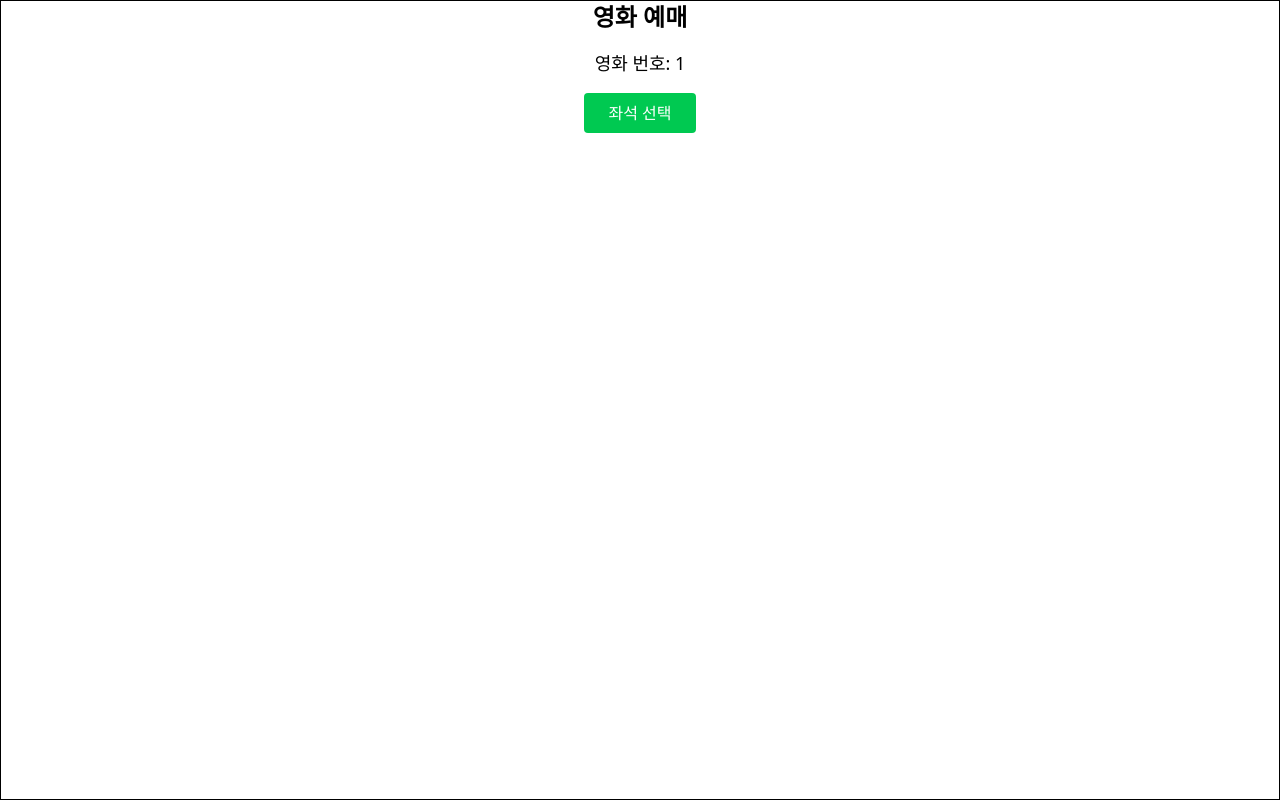
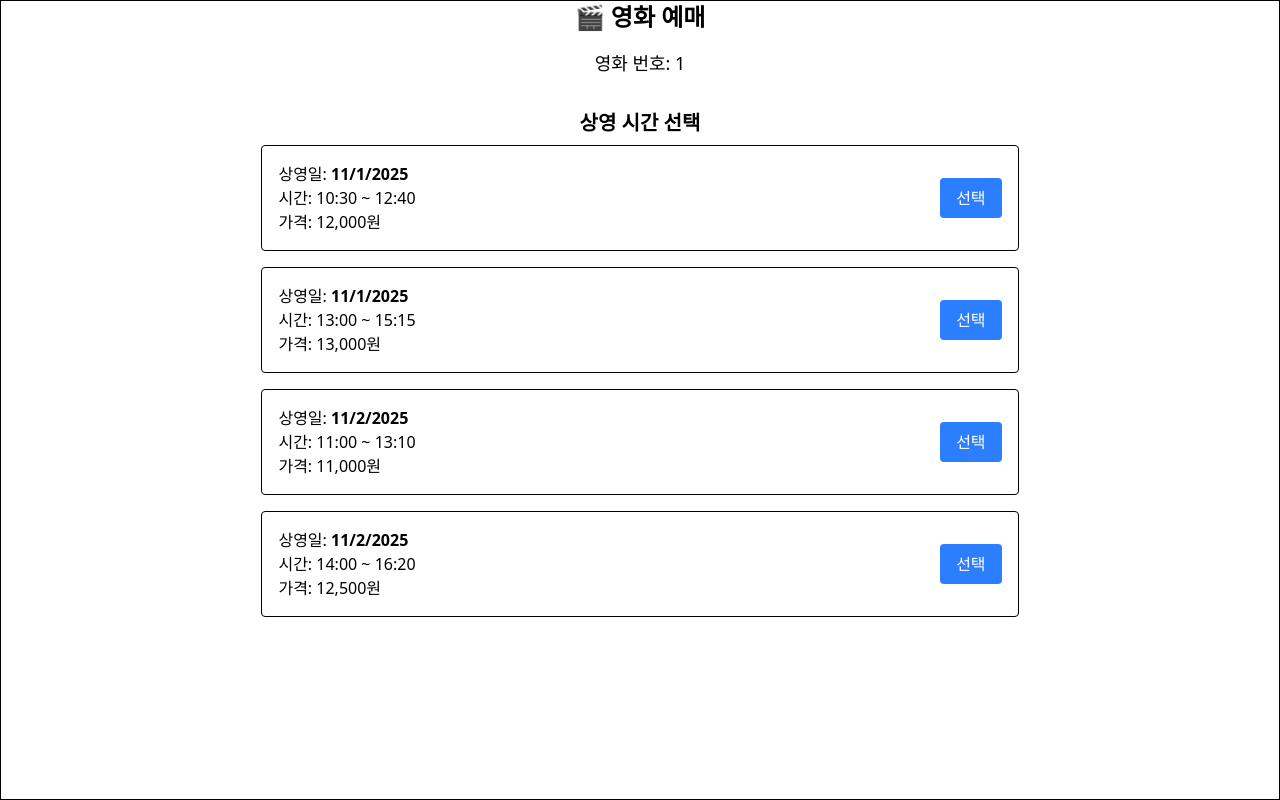
Before and after one commit to urcloud/Movie_Reservation, a React (Vite) app in the folder frontend/: page /booking/1 in a window 1280 px wide. Built offline with nearby package versions, Linux system fonts and the light colour scheme.

Commit message:
feat: 예매 로직에 상영 추가

```diff
--- /dev/null
+++ b/frontend/src/data/screeningSeats.ts
@@ -0,0 +1,24 @@
+import type { ScreeningSeat } from "../models/screeningSeat";
+import { mockSeats } from "./seats";
+
+function getRandomBoolean(probability = 0.2) {
+  // 20% 확률로 예약됨
+  return Math.random() < probability;
+}
+
+export const mockScreeningSeats: ScreeningSeat[] = [];
+
+let screeningSeatIdCounter = 1;
+
+// screeningId 1~8 (각 상영마다 전체 좌석에 대해 예약 여부 생성)
+for (let screeningId = 1; screeningId <= 8; screeningId++) {
+  mockSeats.forEach((seat) => {
+    mockScreeningSeats.push({
+      screeningSeatId: screeningSeatIdCounter++,
+      screeningId,
+      theaterId: seat.theaterId,
+      seatId: seat.seatId,
+      isReserved: getRandomBoolean(),
+    });
+  });
+}
--- /dev/null
+++ b/frontend/src/data/screenings.ts
@@ -0,0 +1,76 @@
+import type { Screening } from "../models/screening";
+
+export const mockScreenings: Screening[] = [
+  {
+    screeningId: 1,
+    movieId: 1,
+    theaterId: 1,
+    screeningDate: new Date("2025-11-01"),
+    startTime: "10:30",
+    endTime: "12:40",
+    ticketPrice: 12000,
+  },
+  {
+    screeningId: 2,
+    movieId: 1,
+    theaterId: 1,
+    screeningDate: new Date("2025-11-01"),
+    startTime: "13:00",
+    endTime: "15:15",
+    ticketPrice: 13000,
+  },
+  {
+    screeningId: 3,
+    movieId: 1,
+    theaterId: 2,
+    screeningDate: new Date("2025-11-02"),
+    startTime: "11:00",
+    endTime: "13:10",
+    ticketPrice: 11000,
+  },
+  {
+    screeningId: 4,
+    movieId: 1,
+    theaterId: 2,
+    screeningDate: new Date("2025-11-02"),
+    startTime: "14:00",
+    endTime: "16:20",
+    ticketPrice: 12500,
+  },
+  {
+    screeningId: 5,
+    movieId: 2,
+    theaterId: 3,
+    screeningDate: new Date("2025-11-03"),
+    startTime: "09:45",
+    endTime: "12:00",
+    ticketPrice: 10000,
+  },
+  {
+    screeningId: 6,
+    movieId: 2,
+    theaterId: 3,
+    screeningDate: new Date("2025-11-03"),
+    startTime: "12:30",
+    endTime: "14:45",
+    ticketPrice: 11500,
+  },
+  {
+    screeningId: 7,
+    movieId: 2,
+    theaterId: 1,
+    screeningDate: new Date("2025-11-04"),
+    startTime: "18:00",
+    endTime: "20:10",
+    ticketPrice: 14000,
+  },
+  {
+    screeningId: 8,
+    movieId: 2,
+    theaterId: 2,
+    screeningDate: new Date("2025-11-04"),
+    startTime: "20:30",
+    endTime: "22:50",
+    ticketPrice: 15000,
+  },
+];
--- a/frontend/src/data/seats.ts
+++ b/frontend/src/data/seats.ts
@@ -1,33 +1,30 @@
-export const mockScreeningSeat = [
-  { seatId: 1, screeningId: 1, isReserved: false },
-  { seatId: 2, screeningId: 1, isReserved: true },
-  { seatId: 3, screeningId: 1, isReserved: false },
-  { seatId: 4, screeningId: 1, isReserved: false },
-  { seatId: 5, screeningId: 1, isReserved: false },
-  { seatId: 6, screeningId: 1, isReserved: true },
-  { seatId: 7, screeningId: 1, isReserved: false },
-  { seatId: 8, screeningId: 1, isReserved: true },
-  { seatId: 9, screeningId: 1, isReserved: false },
-  { seatId: 10, screeningId: 1, isReserved: false },
-  { seatId: 11, screeningId: 1, isReserved: false },
-  { seatId: 12, screeningId: 1, isReserved: true },
-  { seatId: 13, screeningId: 1, isReserved: false },
-  { seatId: 14, screeningId: 1, isReserved: true },
-  { seatId: 15, screeningId: 1, isReserved: false },
-  { seatId: 16, screeningId: 1, isReserved: false },
-  { seatId: 17, screeningId: 1, isReserved: false },
-  { seatId: 18, screeningId: 1, isReserved: true },
-  { seatId: 19, screeningId: 1, isReserved: false },
-  { seatId: 20, screeningId: 1, isReserved: true },
-  { seatId: 21, screeningId: 1, isReserved: false },
-  { seatId: 22, screeningId: 1, isReserved: false },
-  { seatId: 23, screeningId: 1, isReserved: false },
-  { seatId: 24, screeningId: 1, isReserved: true },
-  { seatId: 25, screeningId: 1, isReserved: false },
-  { seatId: 26, screeningId: 1, isReserved: true },
-  { seatId: 27, screeningId: 1, isReserved: false },
-  { seatId: 28, screeningId: 1, isReserved: false },
-  { seatId: 29, screeningId: 1, isReserved: false },
-  { seatId: 30, screeningId: 1, isReserved: true },
-  // 실제로는 상영관의 좌석 수에 맞게 데이터를 받아옴
+import type { Seat } from "../models/seat";
+
+export const mockSeats: Seat[] = [
+  // 1관 (5행 6열)
+  ...Array.from({ length: 5 }, (_, rowIndex) =>
+    Array.from({ length: 6 }, (_, colIndex) => ({
+      seatId: rowIndex * 6 + colIndex + 1,
+      theaterId: 1,
+      seatNumber: `${String.fromCharCode(65 + rowIndex)}${colIndex + 1}`,
+    }))
+  ).flat(),
+
+  // 2관 (5행 8열)
+  ...Array.from({ length: 5 }, (_, rowIndex) =>
+    Array.from({ length: 8 }, (_, colIndex) => ({
+      seatId: 30 + rowIndex * 8 + colIndex + 1,
+      theaterId: 2,
+      seatNumber: `${String.fromCharCode(65 + rowIndex)}${colIndex + 1}`,
+    }))
+  ).flat(),
+
+  // 3관 (4행 5열)
+  ...Array.from({ length: 4 }, (_, rowIndex) =>
+    Array.from({ length: 5 }, (_, colIndex) => ({
+      seatId: 70 + rowIndex * 5 + colIndex + 1,
+      theaterId: 3,
+      seatNumber: `${String.fromCharCode(65 + rowIndex)}${colIndex + 1}`,
+    }))
+  ).flat(),
 ];
--- /dev/null
+++ b/frontend/src/data/theaters.ts
@@ -0,0 +1,25 @@
+import type { Theater } from "../models/theater";
+
+export const mockTheaters: Theater[] = [
+  {
+    theaterId: 1,
+    theaterName: "1관",
+    totalSeats: 30,
+    seatRow: 5,
+    seatCol: 6,
+  },
+  {
+    theaterId: 2,
+    theaterName: "2관",
+    totalSeats: 40,
+    seatRow: 5,
+    seatCol: 8,
+  },
+  {
+    theaterId: 3,
+    theaterName: "3관",
+    totalSeats: 20,
+    seatRow: 4,
+    seatCol: 5,
+  },
+];
--- /dev/null
+++ b/frontend/src/models/screening.ts
@@ -0,0 +1,9 @@
+export interface Screening {
+    screeningId: number;
+    movieId: number;
+    theaterId: number;
+    screeningDate: Date;
+    startTime: string;
+    endTime: string;
+    ticketPrice: number;
+}
--- a/frontend/src/models/screeningSeat.ts
+++ b/frontend/src/models/screeningSeat.ts
@@ -1,5 +1,7 @@
 export interface ScreeningSeat {
+  screeningSeatId: number;
+  screeningId: number;
   seatId: number;
-  screeningId: number;
+  theaterId: number;
   isReserved: boolean;
 }
--- /dev/null
+++ b/frontend/src/models/seat.ts
@@ -0,0 +1,5 @@
+export interface Seat {
+  seatId: number;
+  theaterId: number;
+  seatNumber: string;
+}
--- /dev/null
+++ b/frontend/src/models/theater.ts
@@ -0,0 +1,7 @@
+export interface Theater {
+  theaterId: number;
+  theaterName: string;
+  totalSeats: number;
+  seatRow: number;
+  seatCol: number;
+}
--- a/frontend/src/reservations/movie-reservation.tsx
+++ b/frontend/src/reservations/movie-reservation.tsx
@@ -1,106 +1,144 @@
-import { useState, useEffect } from 'react';
-import { useParams, useLocation } from 'wouter';
-import { PageLayout } from '../layouts/page-layout';
-import { ContentLayout } from '../layouts/content-layout';
-import { Button } from '../commons/button';
-import { mockScreeningSeat } from '../data/seats';
-import type { ScreeningSeat } from '../models/screeningSeat';
+import { useState, useEffect } from "react";
+import { useParams, useLocation } from "wouter";
+import { PageLayout } from "../layouts/page-layout";
+import { ContentLayout } from "../layouts/content-layout";
+import { Button } from "../commons/button";
+import { mockScreenings } from "../data/screenings";
+import { mockTheaters } from "../data/theaters";
+import { mockScreeningSeats } from "../data/screeningSeats";
+import type { Screening } from "../models/screening";
+import type { ScreeningSeat } from "../models/screeningSeat";
+import type { Theater } from "../models/theater";
 
 export const MovieReservation = () => {
-  const { id } = useParams<{ id: string }>();
+  const { id } = useParams<{ id: string }>(); // movieId
   const [, navigate] = useLocation();
+
+  const [screenings, setScreenings] = useState<Screening[]>([]);
+  const [selectedScreening, setSelectedScreening] = useState<Screening | null>(null);
+  const [theater, setTheater] = useState<Theater | null>(null);
+  const [seatLayout, setSeatLayout] = useState<ScreeningSeat[]>([]);
   const [selectedSeats, setSelectedSeats] = useState<number[]>([]);
-  const [seatLayout, setSeatLayout] = useState<ScreeningSeat[]>([]);
-  const [showPopup, setShowPopup] = useState(false);
+  const [showSeats, setShowSeats] = useState(false);
 
+  // 해당 영화의 상영 목록만 필터링
   useEffect(() => {
-    setSeatLayout(mockScreeningSeat);
+    const filtered = mockScreenings.filter(
+      (s) => s.movieId === Number(id)
+    );
+    setScreenings(filtered);
   }, [id]);
 
+  // 상영 선택 시 실행
+  const handleSelectScreening = (screening: Screening) => {
+    setSelectedScreening(screening);
+    const t = mockTheaters.find((t) => t.theaterId === screening.theaterId);
+    setTheater(t || null);
+
+    // 해당 상영관 좌석 가져오기
+    const layout = mockScreeningSeats.filter(
+      (seat) =>
+        seat.theaterId === screening.theaterId &&
+        seat.screeningId === screening.screeningId
+    );
+    setSeatLayout(layout);
+    setShowSeats(true);
+  };
+
   const toggleSeatSelection = (seatId: number) => {
-    setSelectedSeats((prevSeats) =>
-      prevSeats.includes(seatId)
-        ? prevSeats.filter((id) => id !== seatId)
-        : [...prevSeats, seatId]
+    setSelectedSeats((prev) =>
+      prev.includes(seatId)
+        ? prev.filter((id) => id !== seatId)
+        : [...prev, seatId]
     );
   };
 
   const handleBooking = () => {
+    if (!selectedScreening) return;
     if (selectedSeats.length === 0) {
-      alert('좌석을 선택해주세요!');
+      alert("좌석을 선택해주세요!");
       return;
     }
 
-    // 예매 화면으로 좌석 정보 전달 (localStorage 사용)
-    localStorage.setItem(
-      'selectedSeats',
-      JSON.stringify(selectedSeats)
-    );
-    localStorage.setItem('movieId', id);
+    localStorage.setItem("selectedSeats", JSON.stringify(selectedSeats));
+    localStorage.setItem("screeningId", String(selectedScreening.screeningId));
 
-    setShowPopup(false);
-    navigate(`/booking/${id}/payment`); // 예매하기 페이지로 이동
+    navigate(`/booking/${selectedScreening.screeningId}/payment`);
   };
-
-  const sectionSize = Math.floor(seatLayout.length / 3);
-  const leftSeats = seatLayout.slice(0, sectionSize);
-  const centerSeats = seatLayout.slice(sectionSize, sectionSize * 2);
-  const rightSeats = seatLayout.slice(sectionSize * 2);
 
   return (
     <PageLayout>
       <ContentLayout>
-        <div className="text-center mb-6">
-          <h1 className="text-2xl font-bold mb-4">영화 예매</h1>
+        <div className="text-center mb-8">
+          <h1 className="text-2xl font-bold mb-4">🎬 영화 예매</h1>
           <p className="text-lg mb-4">영화 번호: {id}</p>
+        </div>
+
+        {/* 상영 선택 단계 */}
+        {!showSeats && (
+          <div className="flex flex-col items-center space-y-4">
+            <h2 className="text-xl font-semibold mb-2">상영 시간 선택</h2>
+            {screenings.length === 0 && <p>해당 영화의 상영 일정이 없습니다.</p>}
+
+            {screenings.map((s) => (
+              <div
+                key={s.screeningId}
+                className="border p-4 rounded w-[90%] md:w-[60%] flex justify-between items-center"
+              >
+                <div>
+                  <p>
+                    상영일:{" "}
+                    <strong>{s.screeningDate.toLocaleDateString()}</strong>
+                  </p>
+                  <p>
+                    시간: {s.startTime} ~ {s.endTime}
+                  </p>
+                  <p>가격: {s.ticketPrice.toLocaleString()}원</p>
+                </div>
                 <Button
-            className="bg-green-500 text-white px-6 py-2 rounded"
-            onClick={() => setShowPopup(true)}
+                  className="bg-blue-500 text-white px-4 py-2 rounded"
+                  onClick={() => handleSelectScreening(s)}
                 >
-            좌석 선택
+                  선택
                 </Button>
               </div>
+            ))}
+          </div>
+        )}
 
-        {/* 좌석 선택 팝업 */}
-        {showPopup && (
-          <div className="fixed inset-0 bg-gray-500 bg-opacity-50 flex justify-center items-center z-10">
-            <div className="bg-white p-6 rounded-lg w-[90%] md:w-[70%] lg:w-[60%]">
-              <h2 className="text-xl font-bold mb-6 text-center">좌석 선택</h2>
+        {/* 좌석 선택 단계 */}
+        {showSeats && selectedScreening && theater && (
+          <div className="mt-6 text-center">
+            <h2 className="text-xl font-bold mb-4">
+              🎟 {theater.theaterName} 좌석 선택
+            </h2>
 
-              <div className="bg-gray-200 text-center py-2 mb-4 font-semibold rounded">
+            <div className="bg-gray-200 py-2 mb-4 rounded font-semibold">
               스크린
             </div>
 
             {/* 좌석 구역 */}
-              <div className="flex justify-center space-x-8">
-                {[leftSeats, centerSeats, rightSeats].map((section, i) => (
-                  <div
-                    key={i}
-                    className={`grid ${
-                      i === 1 ? 'grid-cols-8' : 'grid-cols-4'
-                    } gap-2`}
-                  >
-                    {section.map((seat) => (
+            <div className="grid grid-cols-8 gap-2 justify-center">
+              {seatLayout.map((seat) => (
                 <button
                   key={seat.seatId}
                   onClick={() => toggleSeatSelection(seat.seatId)}
-                        className={`w-8 h-8 rounded text-xs font-medium flex items-center justify-center ${
+                  disabled={seat.isReserved}
+                  className={`w-8 h-8 rounded text-xs font-medium flex items-center justify-center
+                    ${
                       seat.isReserved
-                            ? 'bg-red-600 text-white cursor-not-allowed'
+                        ? "bg-red-600 text-white cursor-not-allowed"
                         : selectedSeats.includes(seat.seatId)
-                            ? 'bg-blue-500 text-white'
-                            : 'bg-gray-300 text-black'
+                        ? "bg-blue-500 text-white"
+                        : "bg-gray-300 text-black"
                     }`}
-                        disabled={seat.isReserved}
                 >
                   {seat.seatId}
                 </button>
               ))}
             </div>
-                ))}
-              </div>
 
-              {/* 색상 안내 */}
+            {/* 안내 색상 */}
             <div className="flex justify-center space-x-6 mt-6 text-sm">
               <div className="flex items-center space-x-1">
                 <div className="w-4 h-4 bg-gray-300 rounded" />
@@ -116,21 +154,19 @@ export const MovieReservation = () => {
               </div>
             </div>
 
-              {/* 하단 버튼 */}
             <div className="flex justify-between mt-6">
               <Button
                 className="bg-gray-500 text-white px-6 py-2 rounded"
-                  onClick={() => setShowPopup(false)}
+                onClick={() => setShowSeats(false)}
               >
-                  취소
+                뒤로가기
               </Button>
               <Button
-                  className="bg-blue-500 text-white px-6 py-2 rounded"
+                className="bg-green-600 text-white px-6 py-2 rounded"
                 onClick={handleBooking}
               >
                 예매하기
               </Button>
-              </div>
             </div>
           </div>
         )}
```
Also changed, not shown: frontend/src/reservations/movie-payment.tsx (+51 -33 lines). Lines whose indentation alone changed are shown as unchanged.
